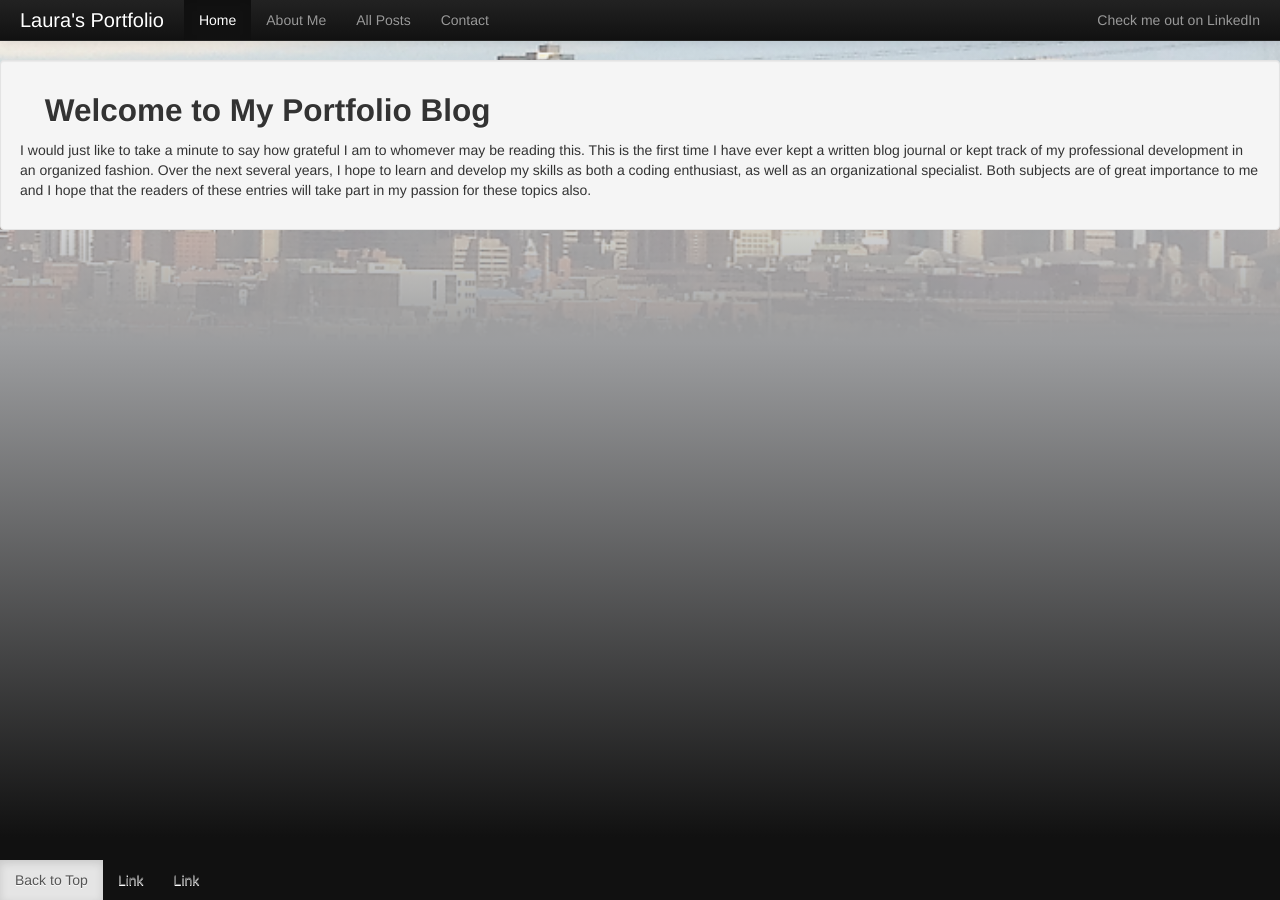
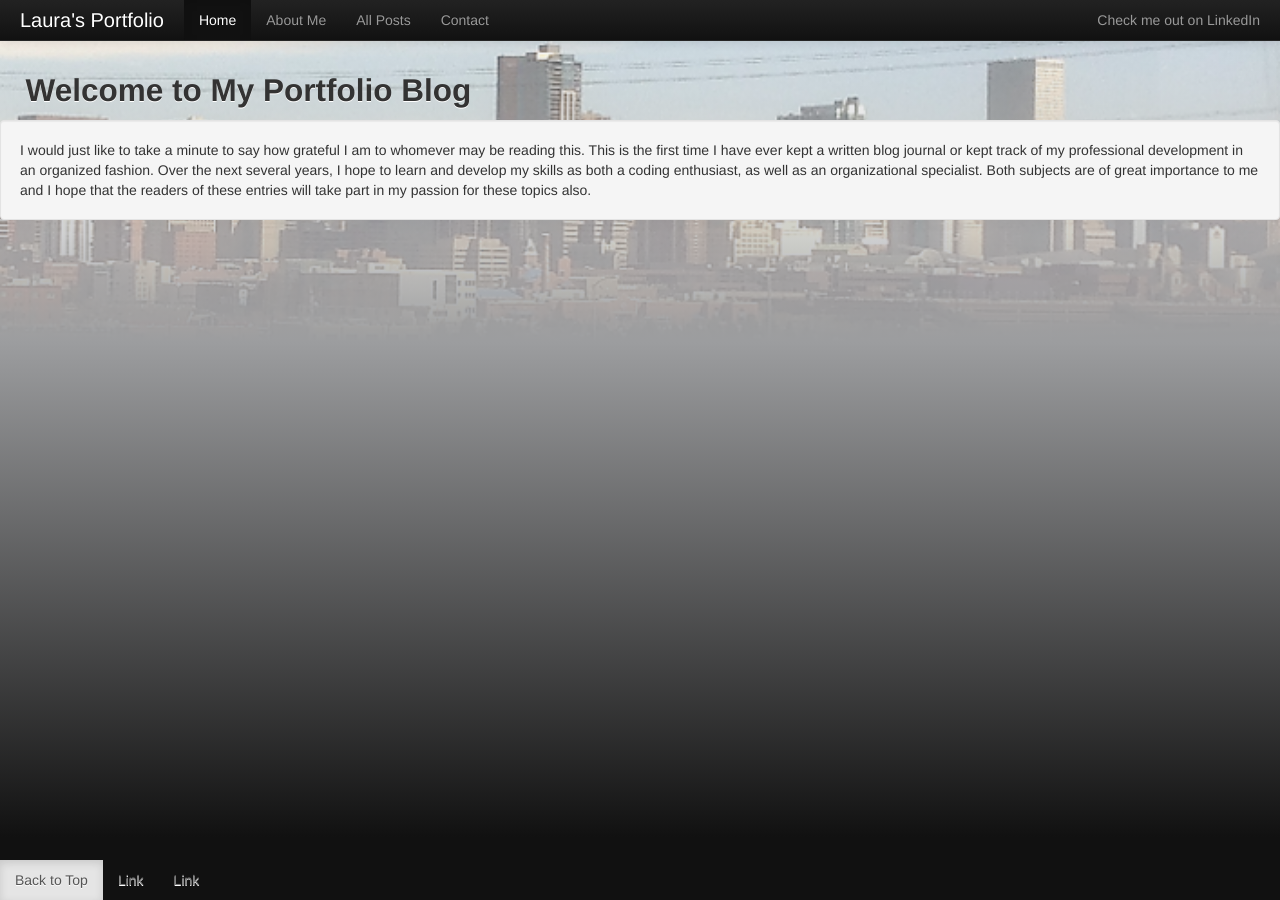
Before and after one commit to LauraR6561/Laurar6561.github.io, a Jekyll site: the page built from _posts/2014-05-21-InitialPost.html, in a window 1280 px wide. Built offline with Jekyll 4.4.1, drawn with Linux system fonts in a browser that asks for light colours; Markdown is read by kramdown in place of the engine named in the settings.

Commit message:
moved well class

```diff
--- a/_layouts/post.html
+++ b/_layouts/post.html
@@ -13,7 +13,7 @@
 
   {% include menu.html %}
 
-  <div id="content" class="well">
+  <div id="content">
     {{ content }}
   </div>
 
--- a/_posts/2014-05-21-InitialPost.html
+++ b/_posts/2014-05-21-InitialPost.html
@@ -12,4 +12,4 @@ description: Test
 ---
 
 <h2>Welcome to My Portfolio Blog</h2>
-<p>I would just like to take a minute to say how grateful I am to whomever may be reading this. This is the first time I have ever kept a written blog journal or kept track of my professional development in an organized fashion. Over the next several years, I hope to learn and develop my skills as both a coding enthusiast, as well as an organizational specialist. Both subjects are of great importance to me and I hope that the readers of these entries will take part in my passion for these topics also. </p>
+<p class="well">I would just like to take a minute to say how grateful I am to whomever may be reading this. This is the first time I have ever kept a written blog journal or kept track of my professional development in an organized fashion. Over the next several years, I hope to learn and develop my skills as both a coding enthusiast, as well as an organizational specialist. Both subjects are of great importance to me and I hope that the readers of these entries will take part in my passion for these topics also. </p>
--- a/css/template.css
+++ b/css/template.css
@@ -20,6 +20,10 @@ filter: progid:DXImageTransform.Microsoft.gradient( startColorstr='#00000000', e
 #content h2{
     text-shadow: 0 1px 0 #fff;
     margin-left:2%;
+}
+
+#content {
+
 }
 
 #content > .table{
```
